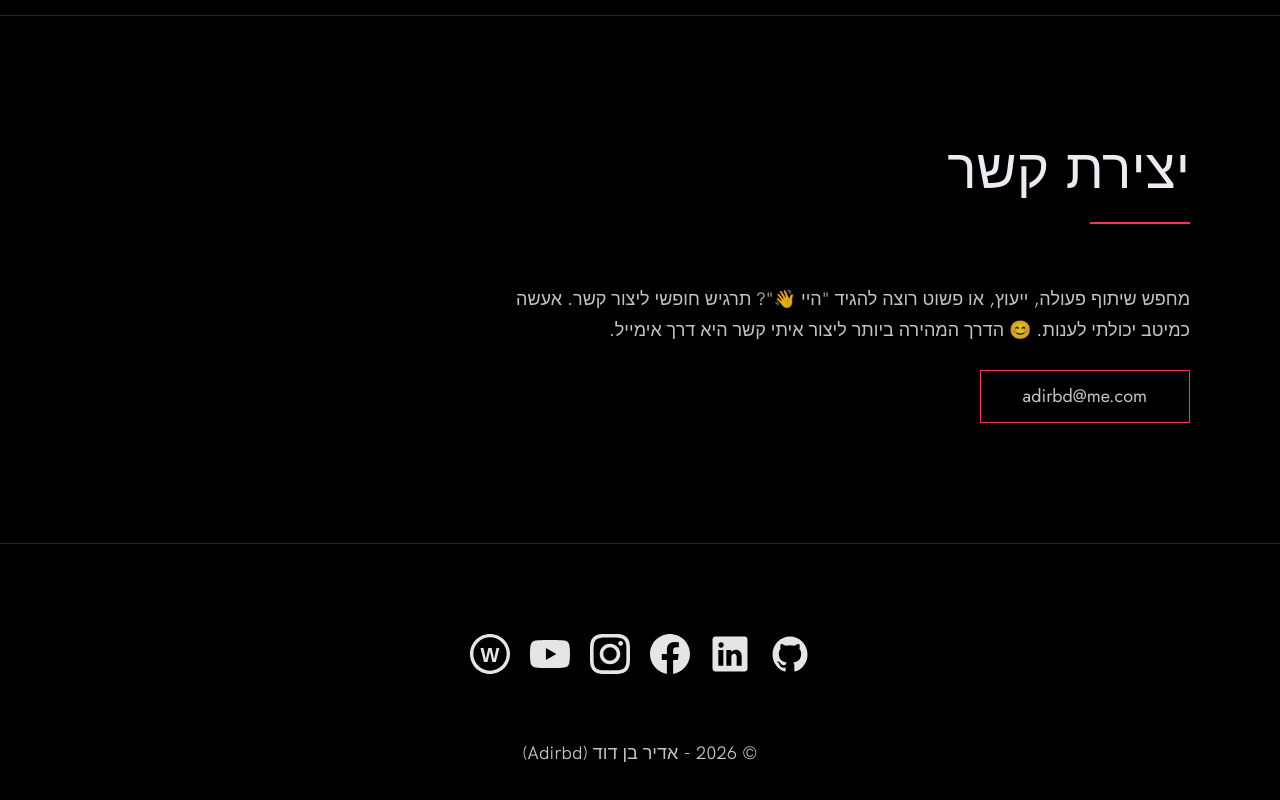
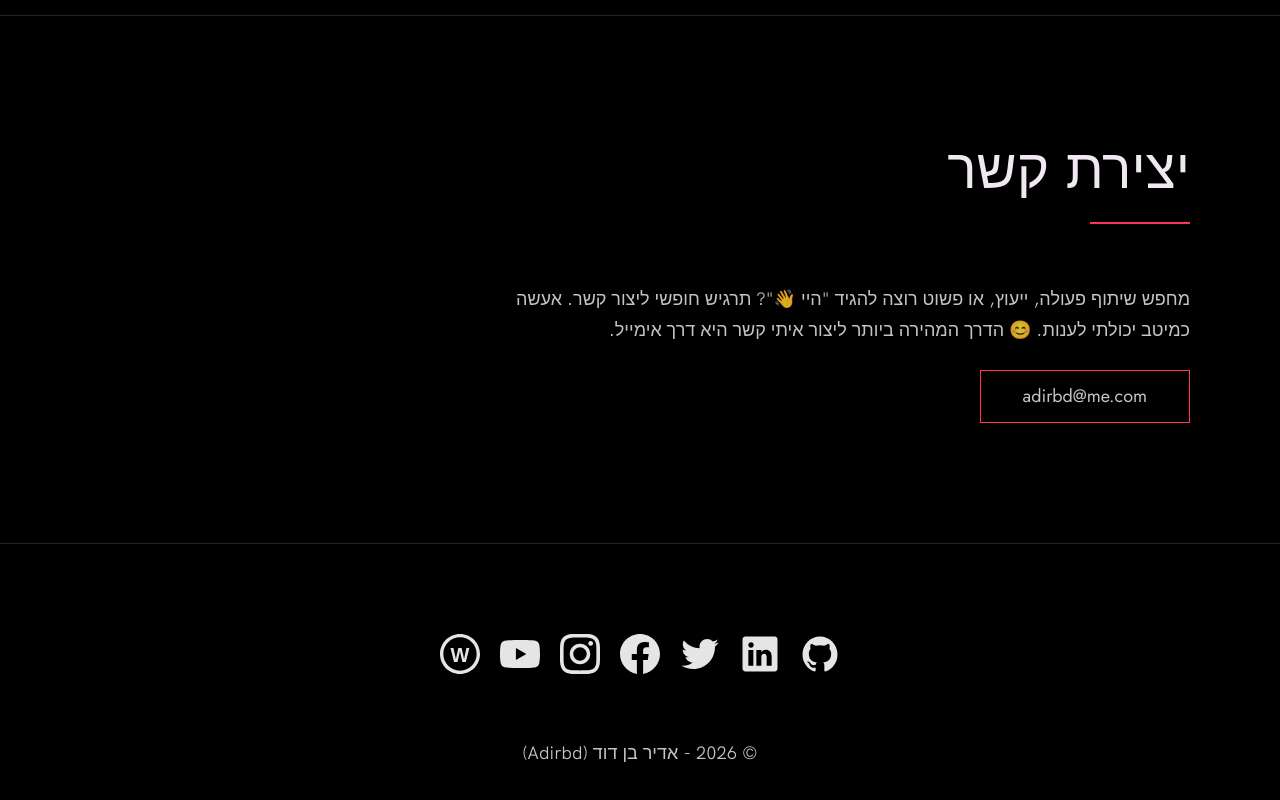
Before and after one commit to adirbd/adirbd.github.io, a plain HTML site: page he.html in a window 1280 px wide. Shown: the part 1843-2643 px from the top of the page. Drawn offline with Linux system fonts and the light colour scheme.

Commit message:
Add X (Twitter) link to footer

```diff
--- a/he.html
+++ b/he.html
@@ -104,6 +104,11 @@
           </a>
         </li>
         <li class="footer__social-link-item">
+          <a href="https://x.com/adirbd" title="קישור לפרופיל X (Twitter)" target="_blank" rel="noopener noreferrer">
+            <img src="./images/twitter.svg" class="footer__social-image" alt="X (Twitter)">
+          </a>
+        </li>
+        <li class="footer__social-link-item">
           <a href="https://www.facebook.com/adirbd" title="קישור לפרופיל Facebook" target="_blank" rel="noopener noreferrer">
             <img src="./images/facebook.svg" class="footer__social-image" alt="Facebook">
           </a>
```
Also changed, not shown: index.html (+5 -0 lines).
